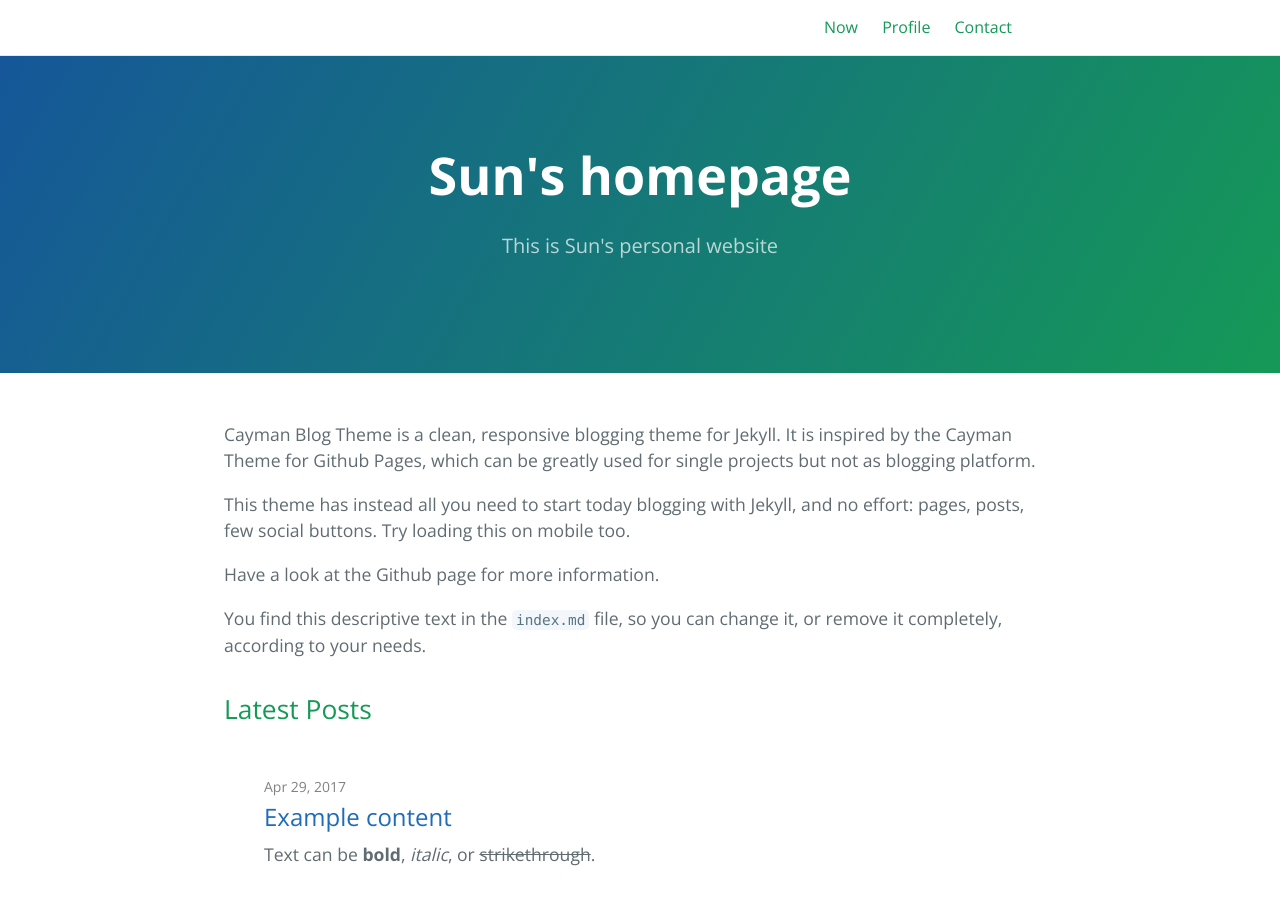
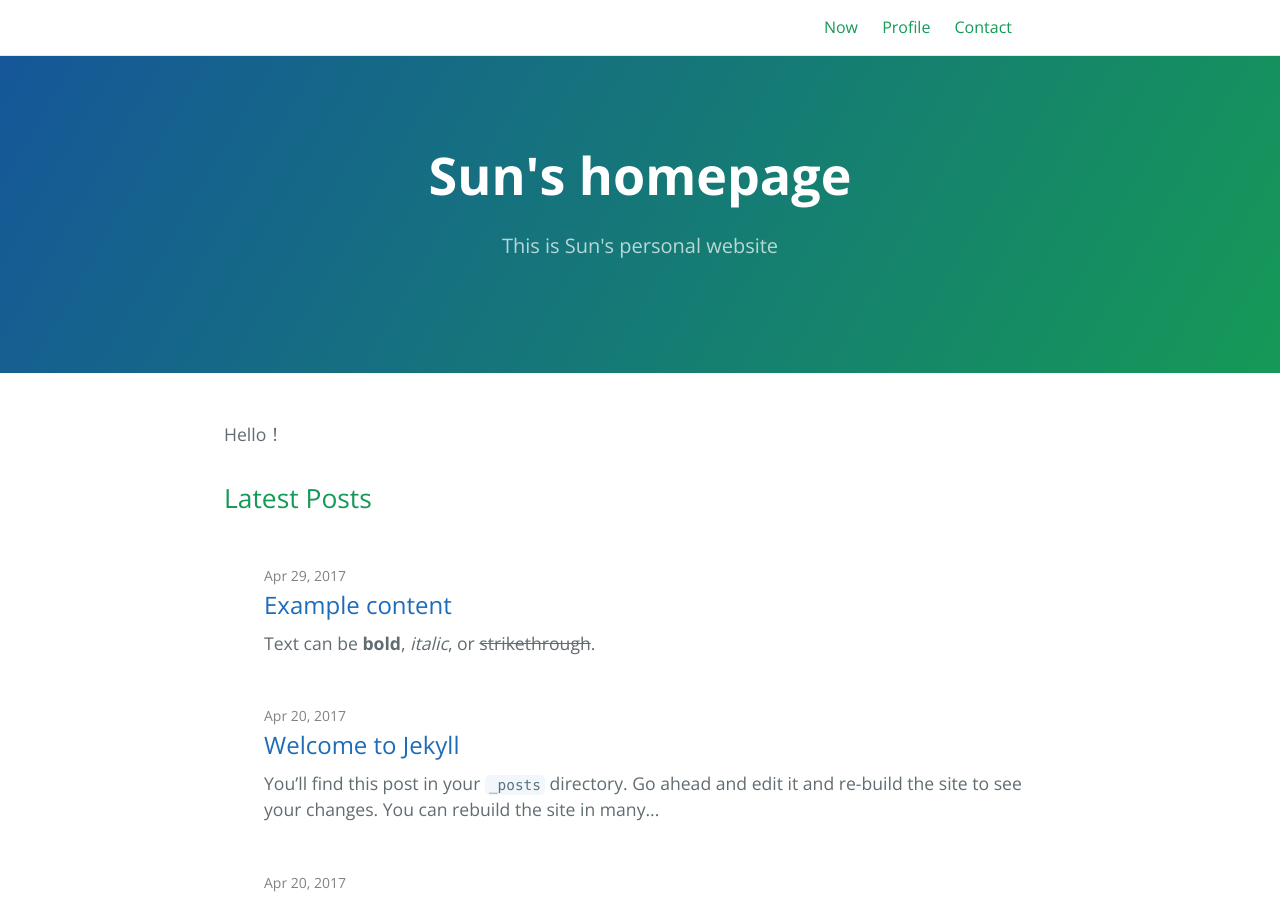
Before and after one commit to sonyuushin/sonyuushin.github.io, a Jekyll site: the page built from index.md, in a window 1280 px wide and 900 px high. Built offline with Jekyll 4.4.1, drawn with Linux system fonts in a browser that asks for light colours.

Commit message:
Update index.md

```diff
--- a/index.md
+++ b/index.md
@@ -8,10 +8,4 @@
 layout: home
 ---
 
-Cayman Blog Theme is a clean, responsive blogging theme for Jekyll. It is inspired by the Cayman Theme for Github Pages, which can be greatly used for single projects but not as blogging platform.
-
-This theme has instead all you need to start today blogging with Jekyll, and no effort: pages, posts, few social buttons. Try loading this on mobile too.
-
-Have a look at the Github page for more information.
-
-You find this descriptive text in the `index.md` file, so you can change it, or remove it completely, according to your needs.
+Hello！
```
